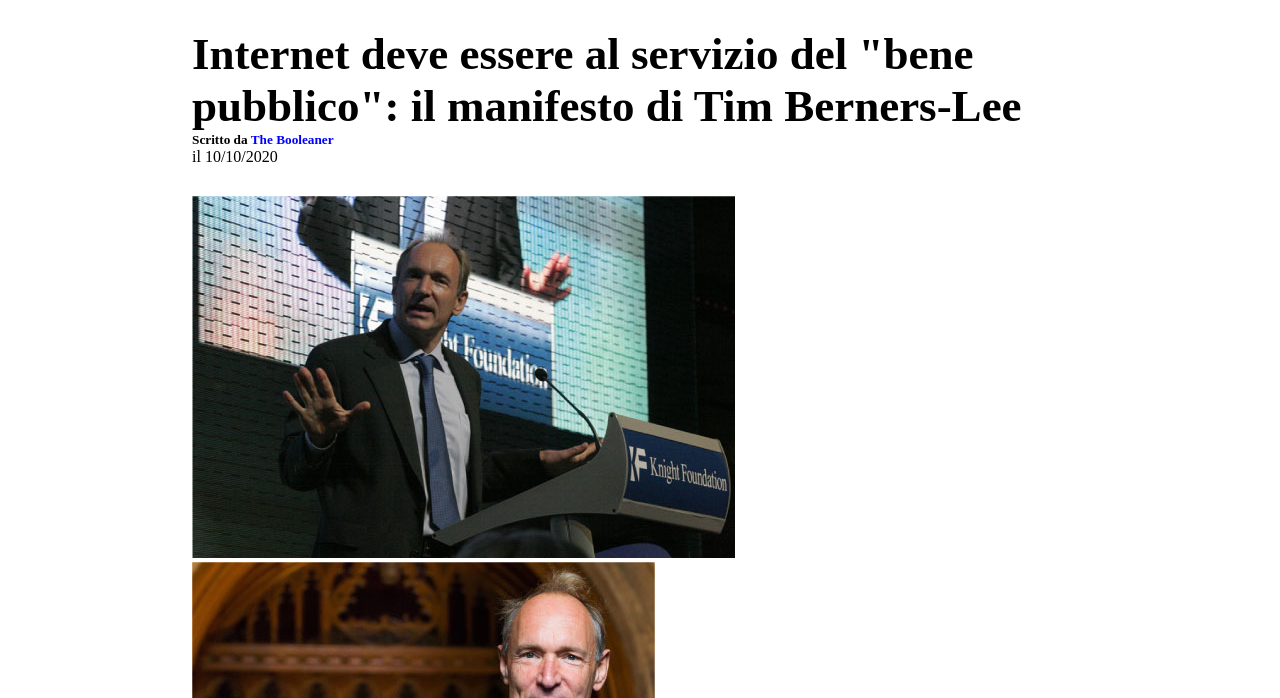
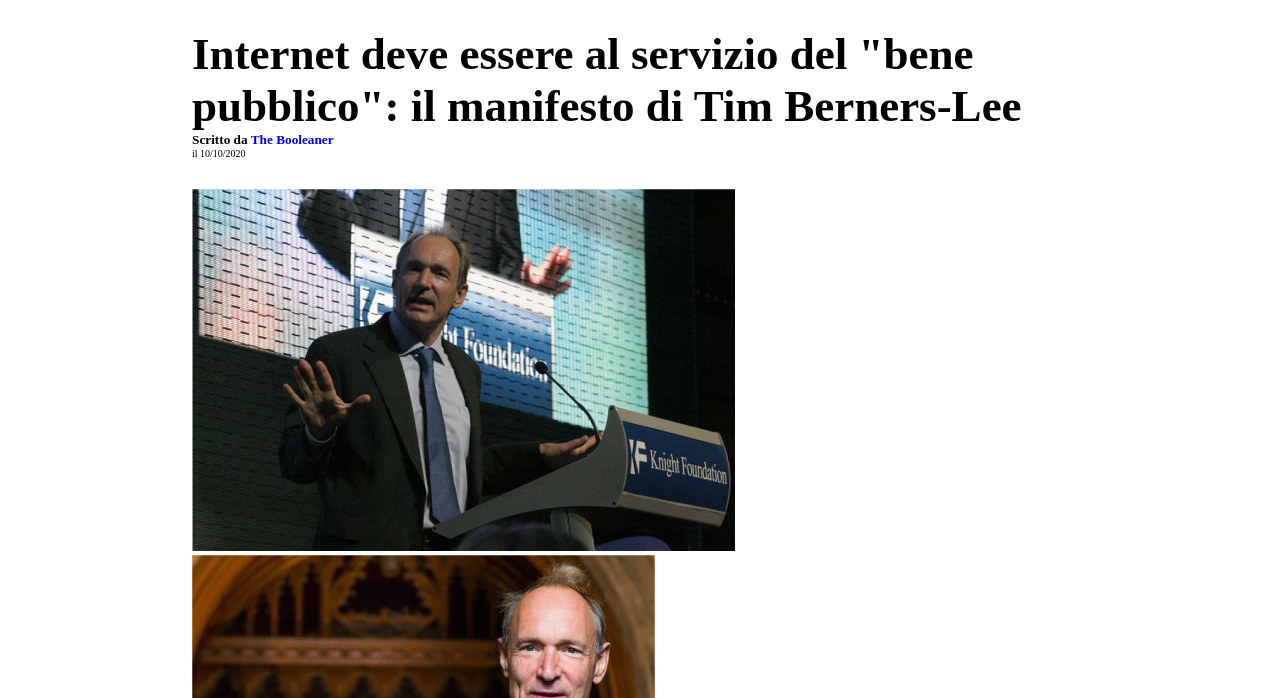
Before and after one commit to DaviLeoMeda/html-css-booleaner, a plain HTML site: page index.html in a window 1280 px wide. Shown: the part 102-800 px from the top of the page. Drawn offline with Linux system fonts and the light colour scheme.

Commit message:
Conclusione con Nota modificata

```diff
--- a/index.html
+++ b/index.html
@@ -22,7 +22,7 @@
         <section>
             <h1>Internet deve essere al servizio del "bene pubblico": il manifesto di Tim Berners-Lee</h1>
             <h5>Scritto da <span id="Blue">The Booleaner</span></h5>
-            <p>il 10/10/2020</p>
+            <p class="note">il 10/10/2020</p>
         </section>
 
     <!-- Parte Foto + note-->
```
